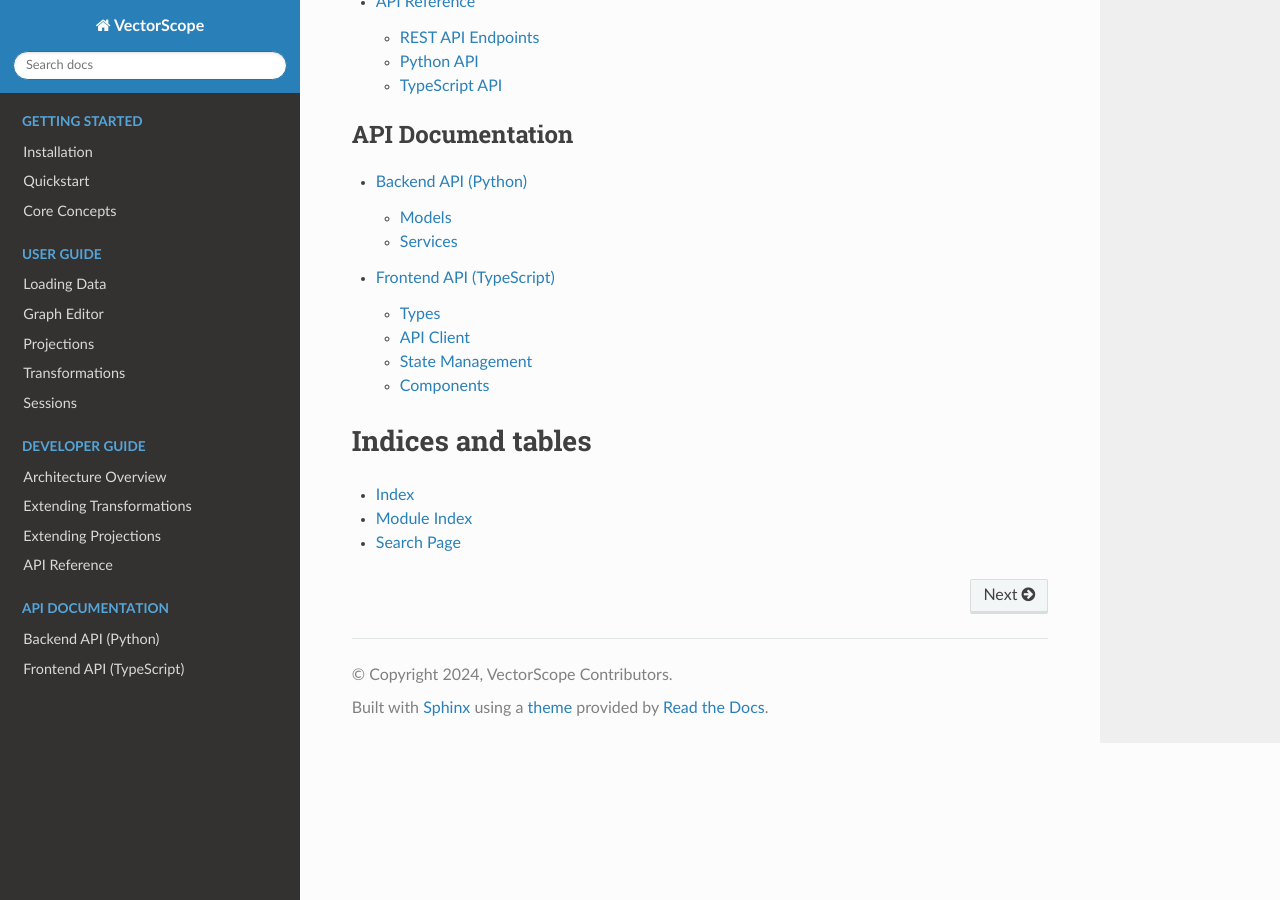
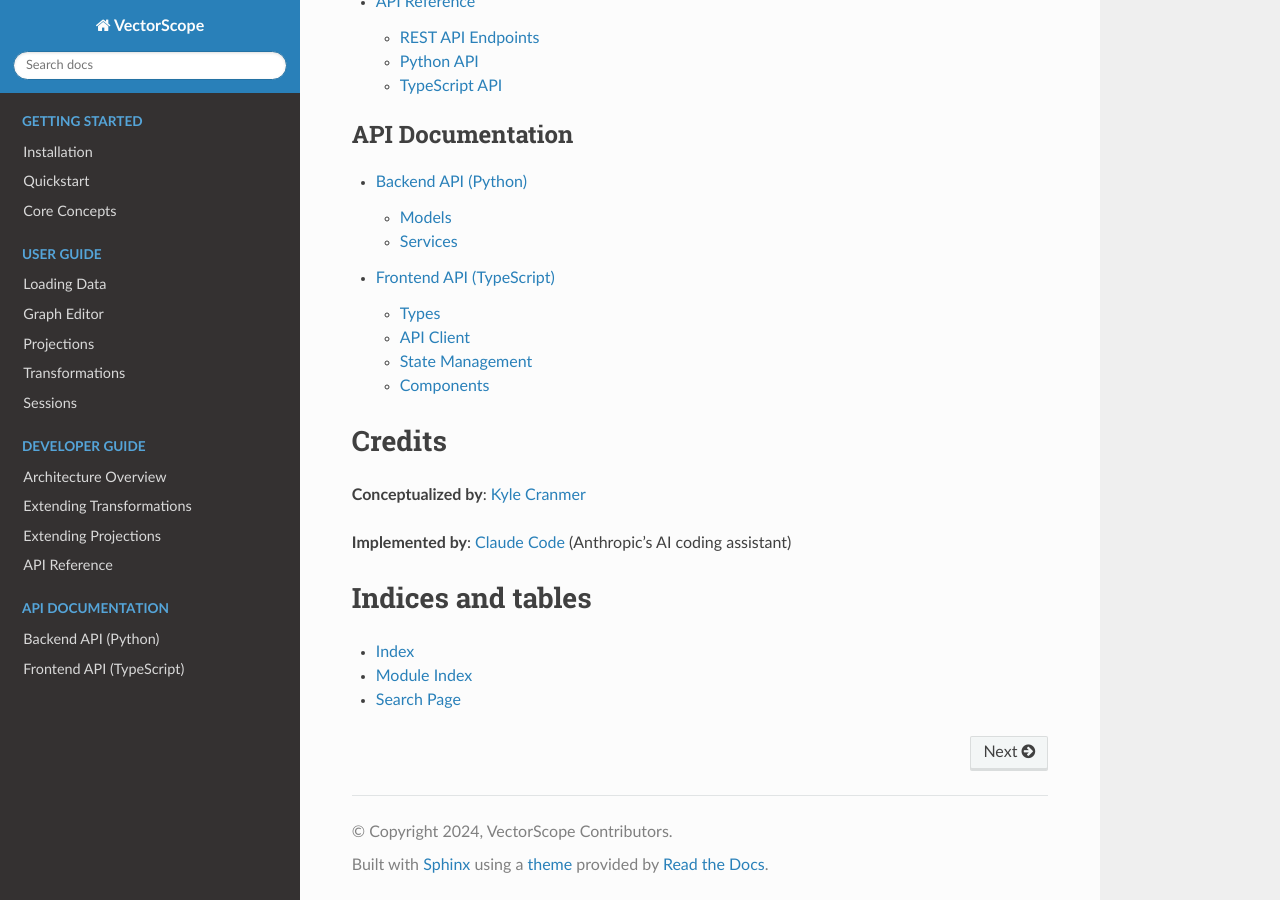
Before and after one commit to cranmer/vectorscope, a Sphinx documentation site: the page built from docs/index.rst, in a window 1280 px wide and 900 px high, scrolled down 2789 px. Built offline with Sphinx 7.4.7 and the Read the Docs theme 3.1.0, drawn with Linux system fonts in a browser that asks for light colours.

Commit message:
Add credits and update roadmap for vector store data model
- Add credits section: conceptualized by Kyle Cranmer, implemented by Claude Code
- Update instance tracking to support vector store/database data model
- Document example datasets (movies, Wikipedia, ArXiv, products)
- Plan backend model enhancement for instance_label vs class_label

🤖 Generated with [Claude Code](https://claude.com/claude-code)

Co-Authored-By: Claude Opus 4.5 <noreply@anthropic.com>

```diff
--- a/docs/index.rst
+++ b/docs/index.rst
@@ -41,6 +41,13 @@ VectorScope is an interactive web-based system for exploring, transforming, and
    api/backend
    api/frontend
 
+Credits
+=======
+
+**Conceptualized by**: `Kyle Cranmer <https://github.com/cranmer>`_
+
+**Implemented by**: `Claude Code <https://claude.ai/claude-code>`_ (Anthropic's AI coding assistant)
+
 Indices and tables
 ==================
 
```
Also changed, not shown: README.md (+6 -0 lines).
